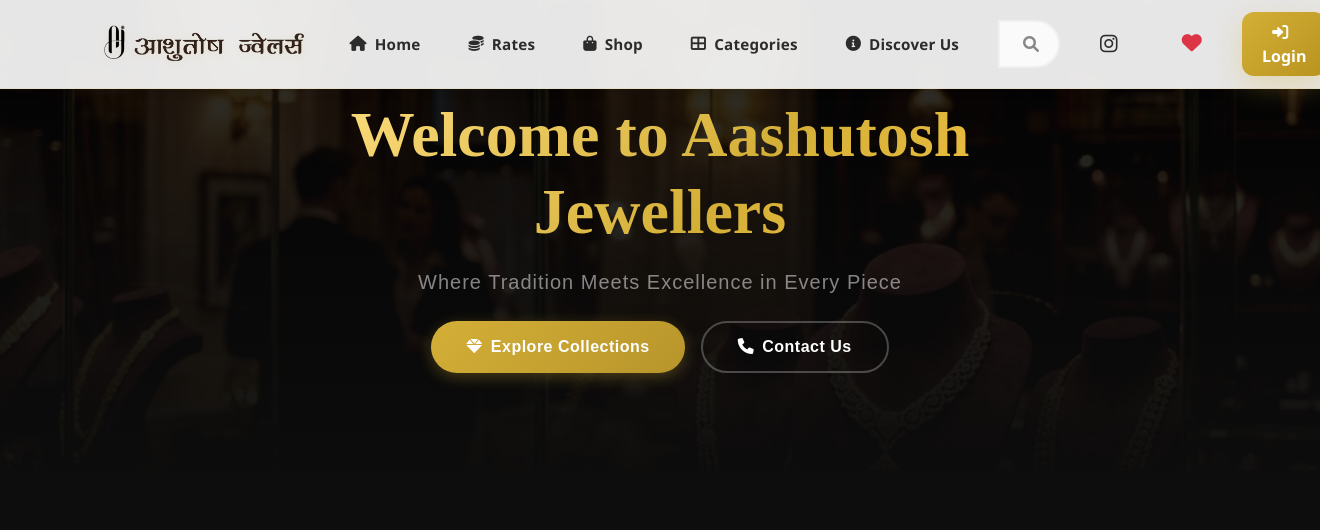
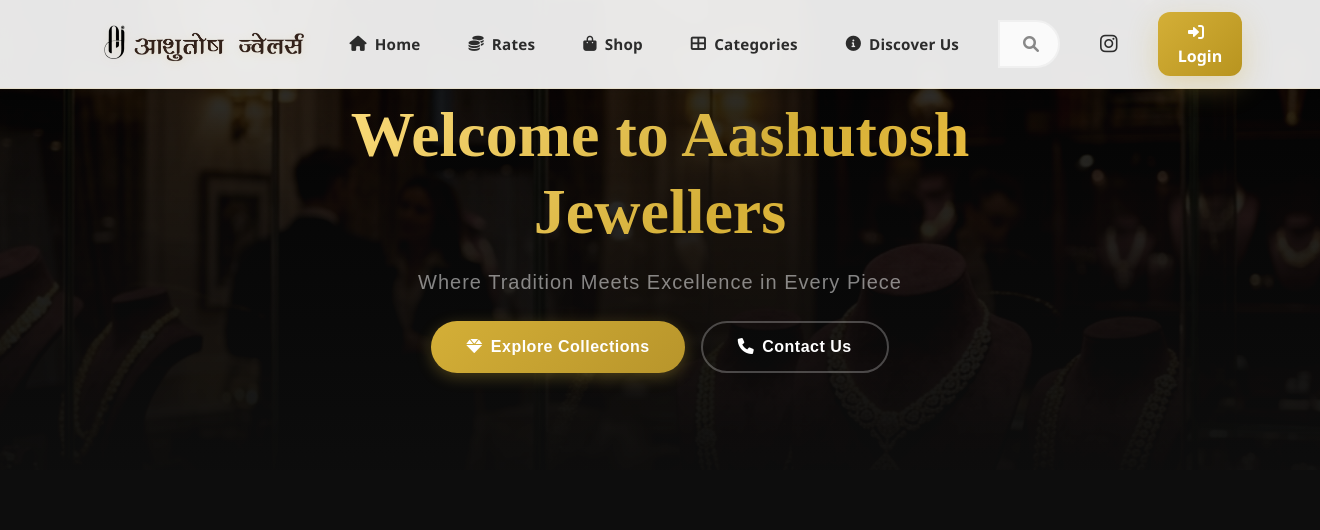
Before and after one commit to Rohitshahare34/jewellery-django, a Django app: page /about/ in a window 1320 px wide. Shown: the top 530 px of the page. Run offline with Django 5.2, Linux system fonts and the light colour scheme; data comes from the database, SQL or seed files in the repository.

Commit message:
Remove wishlist icon from navbar

```diff
--- a/aashutosh/aashutosh_jewelerys_project/shop/templates/shop/base.html
+++ b/aashutosh/aashutosh_jewelerys_project/shop/templates/shop/base.html
@@ -102,19 +102,8 @@
                         <a class="nav-link d-flex align-items-center" href="https://www.instagram.com/aashutosh_jewellers_?igsh=MTA2d2NneGYzbTlheg==" target="_blank" title="Follow us on Instagram">
                             <i class="fab fa-instagram fs-5"></i>
                         </a>
-                        <!-- Wishlist -->
-                        <a class="nav-link d-flex align-items-center" href="{% if user.is_authenticated %}{% url 'wishlist' %}{% else %}{% url 'login' %}{% endif %}" title="Wishlist">
-                            <div class="position-relative">
-                                <i class="fas fa-heart fs-5 text-danger"></i>
-                                {% if wishlist_count > 0 %}
-                                <span class="position-absolute top-0 start-100 translate-middle badge rounded-pill bg-danger cart-badge">
-                                    {{ wishlist_count }}
-                                </span>
-                                {% endif %}
-                            </div>
-                        </a>
 
-                        <!-- User Dropdown & Login (No Wishlist on desktop dropdown) -->
+                        <!-- User Dropdown & Login (No Wishlist) -->
                         {% if user.is_authenticated %}
                         <div class="nav-item dropdown">
                             <a class="nav-link dropdown-toggle d-flex align-items-center" href="#" id="userDropdown" role="button" data-bs-toggle="dropdown">
@@ -142,13 +131,6 @@
 
                     <!-- Mobile Action Row (Visible on Mobile only, grouped horizontally) -->
                     <div class="d-flex d-lg-none align-items-center gap-4 mt-3 w-100 justify-content-start border-top pt-3 mobile-icon-row" style="border-color: rgba(0,0,0,0.08) !important;">
-                        <!-- Wishlist (Mobile Only, red heart) -->
-                        <a class="nav-link p-0 position-relative d-flex align-items-center" href="{% if user.is_authenticated %}{% url 'wishlist' %}{% else %}{% url 'login' %}{% endif %}" title="Wishlist">
-                            <i class="fas fa-heart fs-4 text-danger"></i>
-                        </a>
-
-
-
                         <!-- Account Profile / Login (Mobile Only) -->
                         {% if user.is_authenticated %}
                         <a class="nav-link p-0 d-flex align-items-center" href="{% url 'profile' %}" title="My Account">
```
